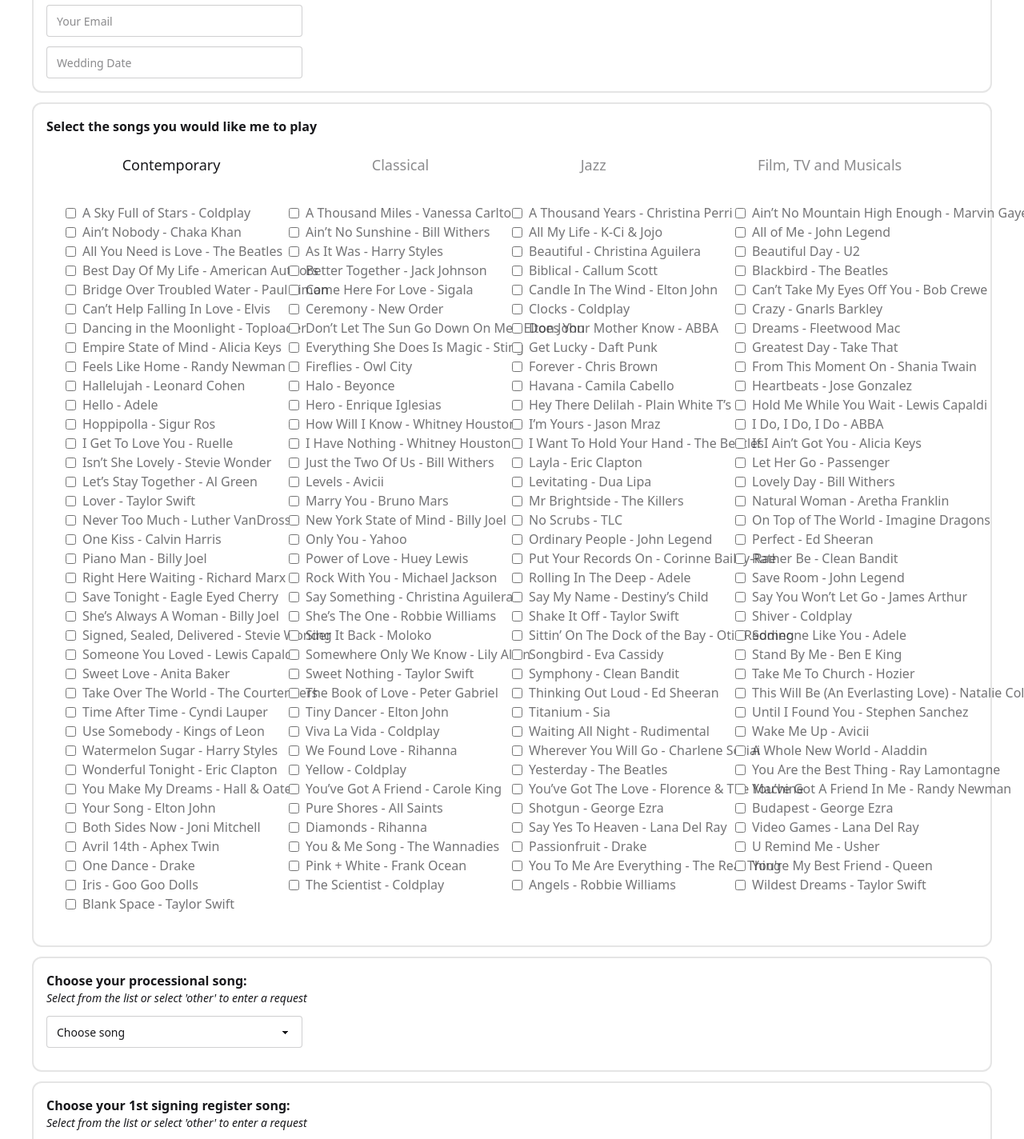
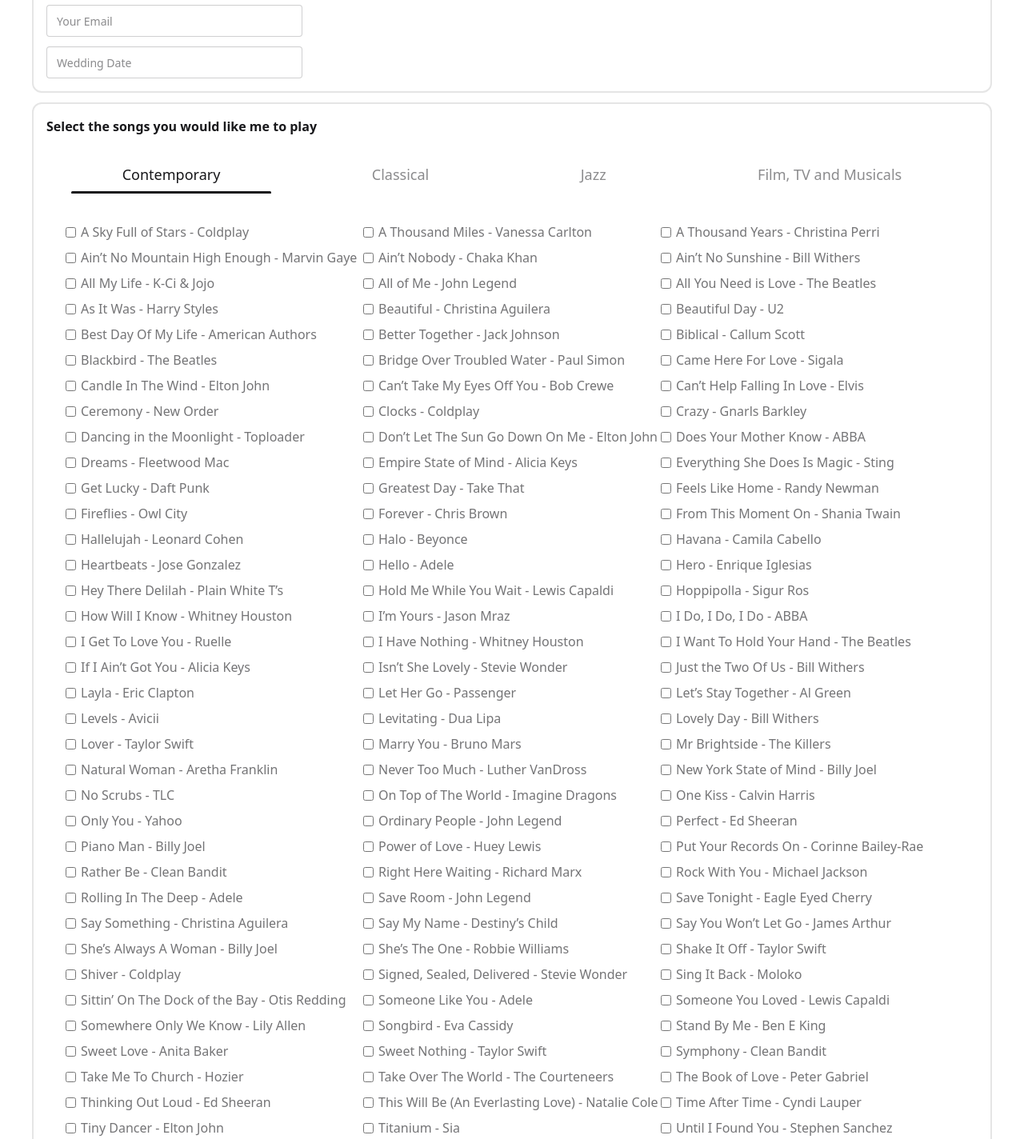
Before and after one commit to thstanton/ukweddingpianist, a React (Vite) app: page / in a window 1280 px wide. Shown: the part 200-1624 px from the top of the page at 80% size. Built offline with nearby package versions, Linux system fonts and the light colour scheme.

Commit message:
More components

```diff
--- a/src/components/Form.tsx
+++ b/src/components/Form.tsx
@@ -1,4 +1,6 @@
 import { useForm } from "../hooks/useForm";
+import FormSection from "./FormSection";
+import SectionHeader from "./SectionHeader";
 import SelectSongEvent from "./SelectSongEvent";
 import SongSelection from "./SongSelection";
 import { useNavigate } from "react-router-dom";
@@ -32,8 +34,8 @@
       onSubmit={(e) => handleSubmit(e).then(() => navigate("/complete"))}
       className="flex flex-col"
     >
-      <div className="mb-3 flex flex-col gap-3 rounded-xl border-2 border-solid border-neutral-200 p-4">
-        <h1 className="mb-3 font-bold">Enter your details:</h1>
+      <FormSection>
+        <SectionHeader>Enter your details:</SectionHeader>
         <input
           placeholder="Your Name"
           className="input input-bordered"
@@ -55,7 +57,7 @@
           onChange={(e) => setDate(e.target.value)}
           required
         />
-      </div>
+      </FormSection>
       <SongSelection />
       {/* Processional, signing register x3, recessional */}
       <SelectSongEvent
@@ -85,13 +87,16 @@
       />
 
       {/* Notes / comments */}
+      <FormSection>
+        <SectionHeader>Notes:</SectionHeader>
         <textarea
-        className="textarea textarea-bordered mb-3"
+          className="textarea textarea-bordered mb-3 w-full"
           rows={4}
           placeholder="Enter any notes you have for me here"
           value={notes}
           onChange={(e) => setNotes(e.target.value)}
         />
+      </FormSection>
 
       {/* Submit Button */}
       <button type="submit" className="btn btn-primary mb-3">
--- /dev/null
+++ b/src/components/FormSection.tsx
@@ -0,0 +1,9 @@
+import { ReactNode } from "react";
+
+export default function FormSection({ children }: { children: ReactNode }) {
+  return (
+    <div className="mb-3 flex flex-col gap-3 rounded-xl border-2 border-solid border-neutral-200 p-4">
+      {children}
+    </div>
+  );
+}
--- /dev/null
+++ b/src/components/SectionHeader.tsx
@@ -0,0 +1,5 @@
+import { ReactNode } from "react";
+
+export default function SectionHeader({ children }: { children: ReactNode }) {
+  return <h1 className="mb-3 font-bold">{children}</h1>;
+}
--- a/src/components/SelectSongEvent.tsx
+++ b/src/components/SelectSongEvent.tsx
@@ -1,5 +1,7 @@
 import { useState } from "react";
 import { useForm } from "../hooks/useForm";
+import FormSection from "./FormSection";
+import SectionHeader from "./SectionHeader";
 
 interface SelectSongEventProps {
   state: string;
@@ -27,13 +29,14 @@
   }
 
   return (
-    <div className="mb-3 rounded-xl border-2 border-solid border-neutral-200 p-4">
-      <h1 className="font-bold">Choose your {event} song:</h1>
+    <FormSection>
+      <SectionHeader>Choose your {event} song:</SectionHeader>
       <p className="mb-3 text-sm font-extralight italic">
         Select from the list or select 'other' to enter a request
       </p>
+      <div className="flex items-center mb-3">
         <select
-        className="select select-bordered mb-3 mr-3 grow"
+          className="select select-bordered mr-3"
           defaultValue="Choose song"
           value={selectedOption}
           onChange={handleSelection}
@@ -63,5 +66,6 @@
           />
         )}
       </div>
+    </FormSection>
   );
 }
--- a/src/components/SelectSongType.tsx
+++ b/src/components/SelectSongType.tsx
@@ -32,7 +32,7 @@
       <div className="flex w-full flex-col flex-wrap md:flex-row">
         {genreSongs.map((song) => (
           <label
-            className="label w-full cursor-pointer justify-start gap-2 md:w-1/2 xl:w-1/4"
+            className="label w-full cursor-pointer justify-start pb-2 md:w-1/2 xl:w-1/3"
             key={song.id}
           >
             <input
--- a/src/components/SongSelection.tsx
+++ b/src/components/SongSelection.tsx
@@ -1,6 +1,8 @@
 import { useSearchParams } from "react-router-dom";
 import SelectSongType, { Genre } from "./SelectSongType";
 import { useMemo, useState } from "react";
+import FormSection from "./FormSection";
+import SectionHeader from "./SectionHeader";
 
 export default function SongSelection() {
   const [searchParams] = useSearchParams();
@@ -20,27 +22,26 @@
   const [selectedGenre, setSelectedGenre] = useState<Genre>("Contemporary");
 
   return (
-    <div className="mb-3 min-h-96 rounded-xl border-2 border-solid border-neutral-200 p-4">
-      <h1 className="mb-3 font-bold">
-        Select the songs you would like me to play
-      </h1>
+    <FormSection>
+      <SectionHeader>Select the songs you would like me to play</SectionHeader>
       <div
         role="tablist"
-        className="tabs tabs-bordered tabs-xs flex w-full md:tabs-md lg:tabs-lg"
+        className="tabs tabs-border tabs-xs flex w-full md:tabs-md lg:tabs-lg"
       >
         {genreList.map((genre) => (
           <input
             key={genre}
             type="radio"
-            name={genre}
+            name="genres"
             role="tab"
-            className={`tab flex-auto ${selectedGenre === genre ? "tab-active" : ""}`}
+            checked={genre === selectedGenre}
+            className="tab flex-auto"
             aria-label={genre}
             onClick={() => setSelectedGenre(genre)}
           />
         ))}
       </div>
       <SelectSongType genre={selectedGenre} />
-    </div>
+    </FormSection>
   );
 }
--- a/src/index.css
+++ b/src/index.css
@@ -1,6 +1,8 @@
 @import 'tailwindcss';
 
-@plugin 'daisyui';
+@plugin 'daisyui' {
+    themes: light --default;
+};
 
 /*
   The default border color has changed to `currentColor` in Tailwind CSS v4,
```
Also changed, not shown: 2 other files (tests, documents, lock files or other folders). Lines whose indentation alone changed are shown as unchanged.
